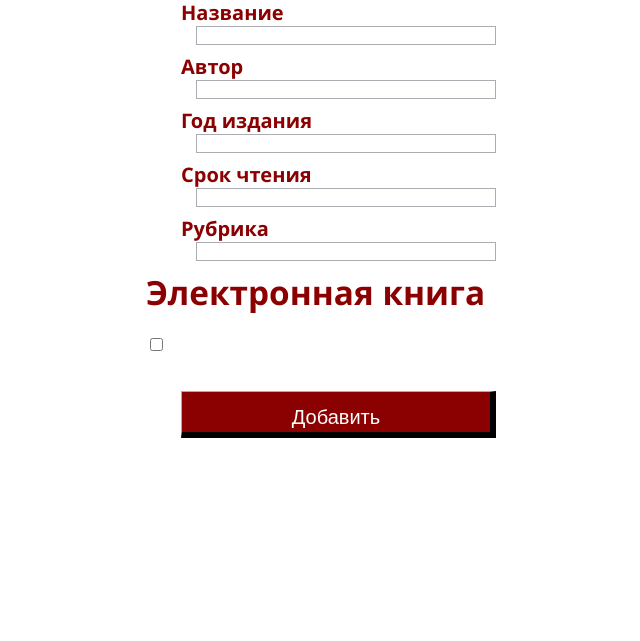
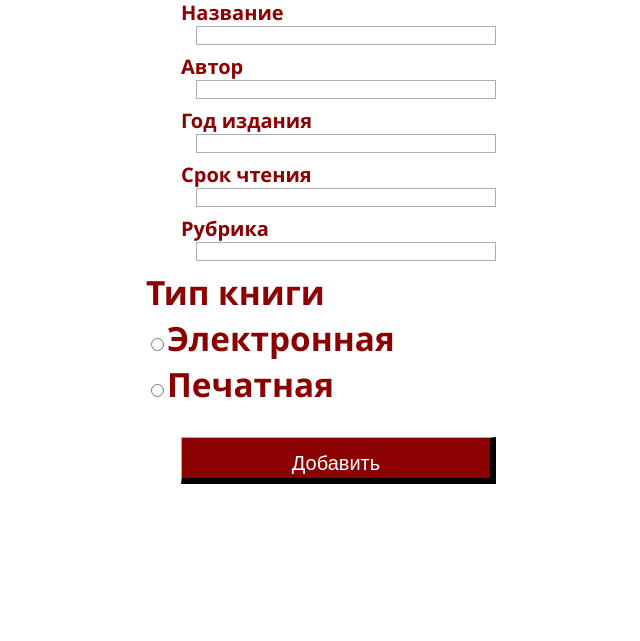
Before and after one commit to A-Yu-Protodyakonov/LibOn, a Flask app: page /add_book in a window 1280 px wide. Shown: the part 275-916 px from the top of the page, without its empty margins (319-959 px from the left). Before the commit the page ends 713 px from the top, so only its background shows below. Run offline with Flask 2, Linux system fonts and the light colour scheme; parts of the project's set-up code (start-up, migrations or seed data) failed here and were passed over.

Commit message:
Исправлена ошибка с печатной версией книги

```diff
--- a/WebSite/main.py
+++ b/WebSite/main.py
@@ -5,7 +5,7 @@ from Administrator import Administrator
 from Book import Book
 import sqlite3
 import os
-from _datetime import date,datetime, timedelta
+from _datetime import date, datetime, timedelta
 
 app = Flask(__name__)
 
@@ -173,6 +173,10 @@ def rubric_book():
     cursor = connect.cursor()
     book = cursor.execute("""select * from BOOK where BOOK_ID = \"{}\";""".format(check)).fetchone()
     book = book[:-1]
+    if book[5] == 2:
+        book = book[:-1]+('Электронная',)
+    else:
+        book = book[:-1]+('Печатная',)
     if user_type == 'Admin':
         return render_template('book1_admin.html', book=book)
     else:
--- a/WebSite/templates/add_book.html
+++ b/WebSite/templates/add_book.html
@@ -60,8 +60,9 @@
     		<input type='text' id='form_author' name='rubric_name'>
 		</div>
 
-			<label for='form_fname'> Электронная книга </label>
-			<input type="checkbox" name="book_type" >
+			<label for='form_fname'> Тип книги </label><br>
+			<input type="radio" name="book_type" value="on">Электронная<br>
+			<input type="radio" name="book_type" value="off">Печатная<br>
 
 
 		<div class="form-row">
```
